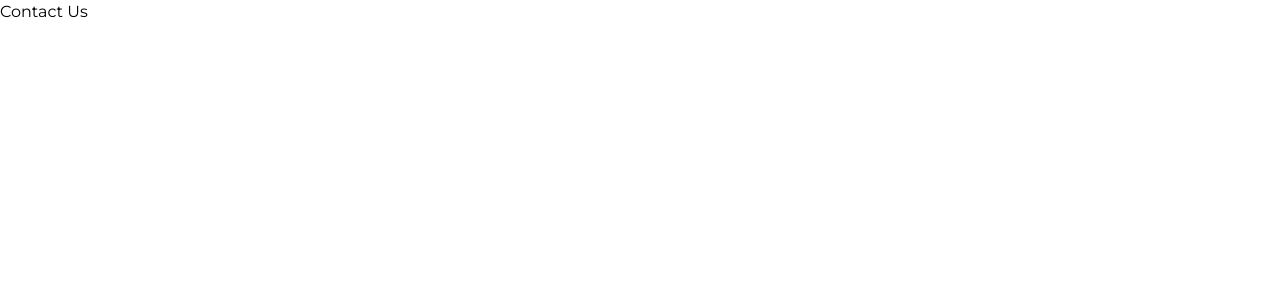
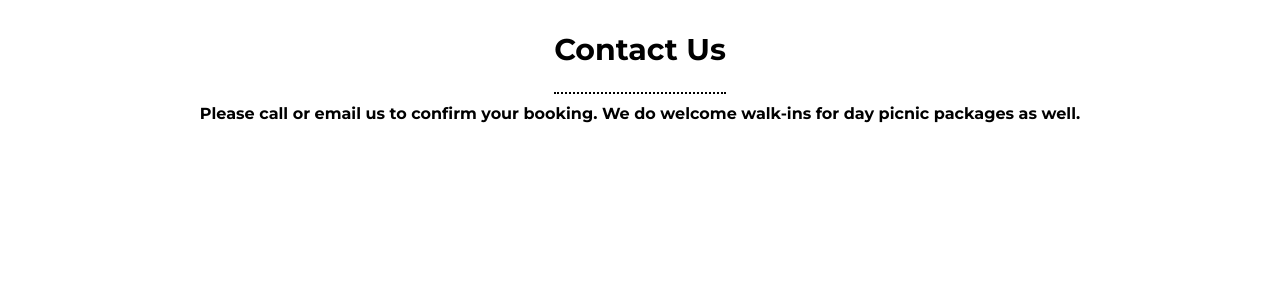
Before and after one commit to plantindesk/La-Adenium, a React (Vite) app: page / in a window 1280 px wide. Shown: the top 300 px of the page. Built offline with nearby package versions, Linux system fonts and the light colour scheme.

Commit message:
Added Hind

```diff
--- a/src/ContactUs.jsx
+++ b/src/ContactUs.jsx
@@ -1,8 +1,13 @@
 export default function ContactUs() {
     return (
-        <div className="font-montserrat">
-            <div>
-                Contact Us
+        <div className="font-montserrat font-bold">
+            <div className="flex flex-col items-center justify-center">
+                <div className="text-3xl border-b-2 border-black border-dotted py-6 my-2">
+                    Contact Us
+                </div>
+                <div>
+                    Please call or email us to confirm your booking. We do welcome walk-ins for day picnic packages as well.
+                </div>
             </div>
         </div>
     );
--- a/src/index.css
+++ b/src/index.css
@@ -1,4 +1,4 @@
-@import url('https://fonts.googleapis.com/css2?family=Montserrat:wght@200;300;400;500;600;700;800;900&display=swap');
+@import url('https://fonts.googleapis.com/css2?family=Hind:wght@300;400;500;600;700&family=Montserrat:wght@200;300;400;500;600;700;800;900&display=swap');
 @tailwind base;
 @tailwind components;
 @tailwind utilities;
```
